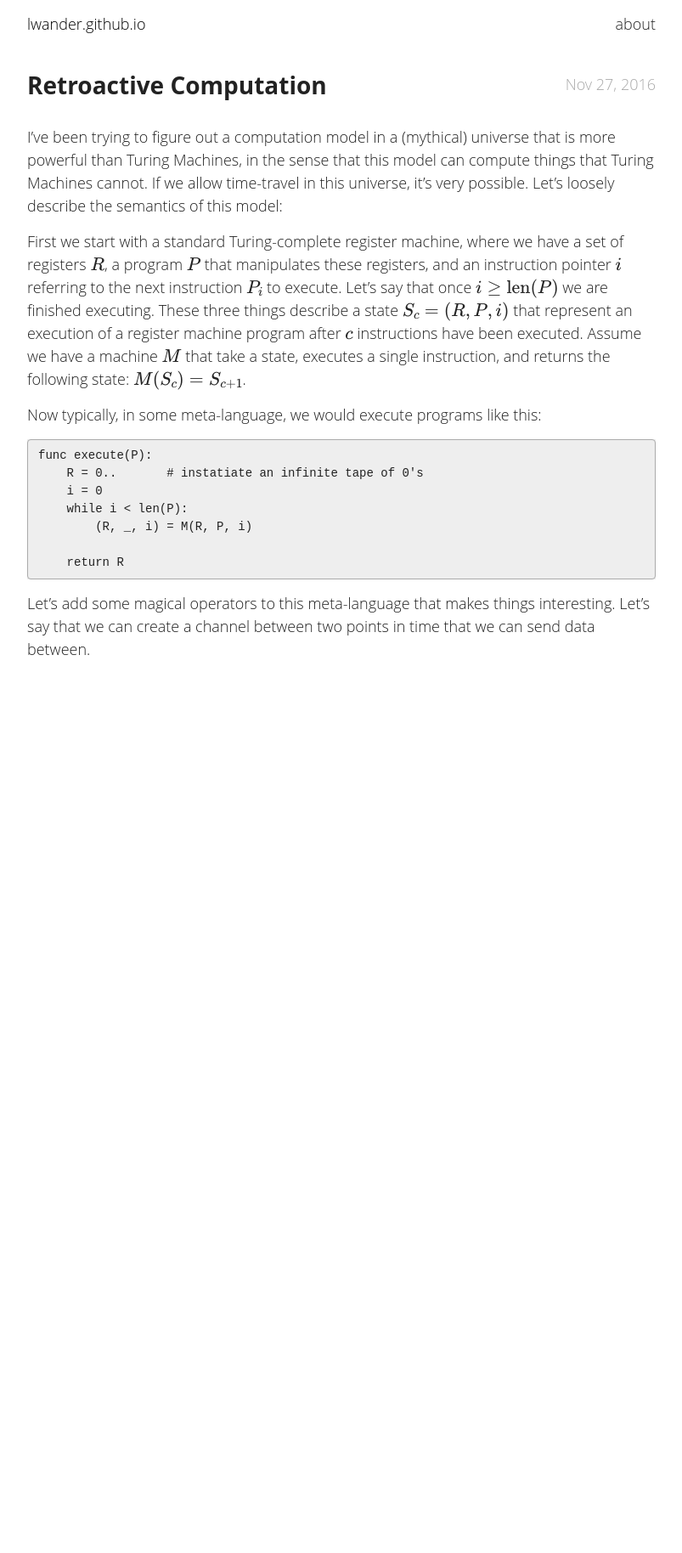
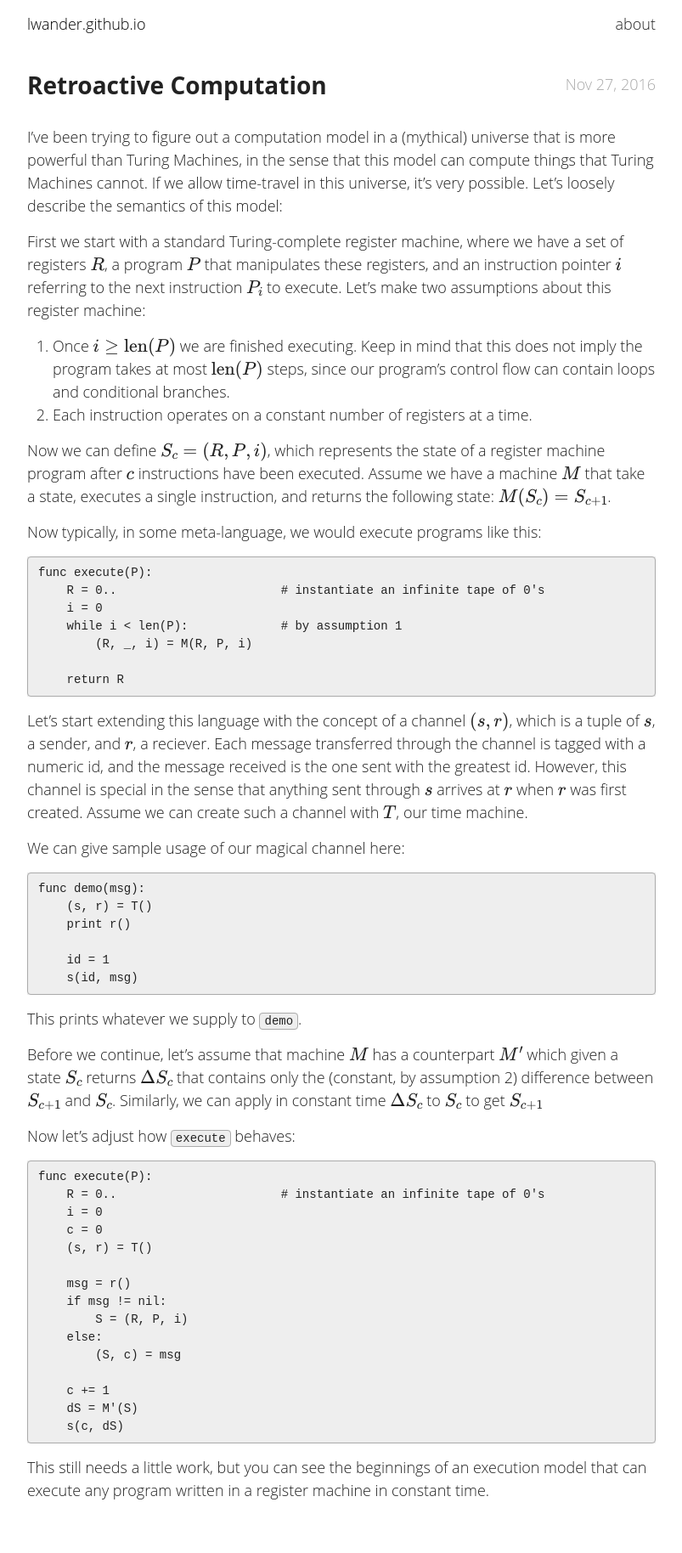
Before and after one commit to lwander/lwander.github.io, a Jekyll site: the page built from _posts/2016-11-27-retroactive-computation.markdown, in a window 1280 px wide. Shown: the whole page at 85% size, without its empty margins (238-1041 px from the left). Built offline with Jekyll 4.4.1, drawn with Linux system fonts in a browser that asks for light colours; formulas are drawn with MathJax 3; before the commit the page ends 900 px from its top, so only the background shows below that.

Commit message:
Flushing out RC post

````diff
--- a/_posts/2016-11-27-retroactive-computation.markdown
+++ b/_posts/2016-11-27-retroactive-computation.markdown
@@ -11,28 +11,83 @@ model can compute things that Turing Machines cannot. If we allow
 time-travel in this universe, it's very possible. Let's loosely describe the
 semantics of this model:
 
-First we start with a standard Turing-complete register machine, where we have a set of
-registers \\(R\\), a program \\(P\\) that manipulates these registers,
+First we start with a standard Turing-complete register machine, where we have
+a set of registers \\(R\\), a program \\(P\\) that manipulates these registers,
 and an instruction pointer \\(i\\) referring to the next instruction
-\\(P_i\\) to execute. Let's say that once \\(i \geq \mathrm{len}(P)\\) we are finished executing.
-These three things describe a state \\(S_c = (R, P, i)\\)
-that represent an execution of a register machine program after \\(c\\)
-instructions have been executed. Assume we have a machine \\(M\\) that take a
-state, executes a single instruction, and returns the following state:
-\\(M(S_c) = S_{c+1}\\).
+\\(P_i\\) to execute. Let's make two assumptions about this register machine:
+
+  1. Once \\(i \geq \mathrm{len}(P)\\) we are finished executing. Keep in mind
+     that this does not imply the program takes at most \\(\mathrm{len}(P)\\)
+     steps, since our program's control flow can contain loops and conditional
+     branches.
+  2. Each instruction operates on a constant number of registers at a time.
+
+Now we can define \\(S_c = (R, P, i)\\), which represents the state of a
+register machine program after \\(c\\) instructions have been executed. Assume
+we have a machine \\(M\\) that take a state, executes a single instruction,
+and returns the following state: \\(M(S_c) = S_{c+1}\\).
 
 Now typically, in some meta-language, we would execute programs like this:
 
 ```
 func execute(P):
-    R = 0..       # instatiate an infinite tape of 0's
+    R = 0..                       # instantiate an infinite tape of 0's
     i = 0
-    while i < len(P):
+    while i < len(P):             # by assumption 1
         (R, _, i) = M(R, P, i)
 
     return R
 ```
 
-Let's add some magical operators to this meta-language that makes things
-interesting. Let's say that we can create a channel between two points in time
-that we can send data between.
+Let's start extending this language with the concept of a channel \\((s, r)\\),
+which is a tuple of \\(s\\), a sender, and \\(r\\), a reciever. Each message
+transferred through the channel is tagged with a numeric id, and the message
+received is the one sent with the greatest id. However, this channel is special
+in the sense that anything sent through \\(s\\) arrives at \\(r\\) when
+\\(r\\) was first created. Assume we can create such a channel with
+\\(T\\), our time machine.
+
+We can give sample usage of our magical channel here:
+
+
+```
+func demo(msg):
+    (s, r) = T()
+    print r()
+
+    id = 1
+    s(id, msg)
+```
+
+This prints whatever we supply to `demo`.
+
+Before we continue, let's assume that machine \\(M\\) has a counterpart
+\\(M'\\) which given a state \\(S_c\\) returns \\(\Delta S_c\\) that contains
+only the (constant, by assumption 2) difference between \\(S_{c+1}\\) and
+\\(S_c\\). Similarly, we can apply in constant time \\(\Delta S_c\\) to
+\\(S_c\\) to get \\(S_{c+1}\\)
+
+
+Now let's adjust how `execute` behaves:
+
+```
+func execute(P):
+    R = 0..                       # instantiate an infinite tape of 0's
+    i = 0
+    c = 0
+    (s, r) = T()
+
+    msg = r()
+    if msg != nil:
+        S = (R, P, i)
+    else:
+        (S, c) = msg
+
+    c += 1
+    dS = M'(S)
+    s(c, dS)
+```
+
+This still needs a little work, but you can see the beginnings of an execution
+model that can execute any program written in a register machine in constant
+time.
````
